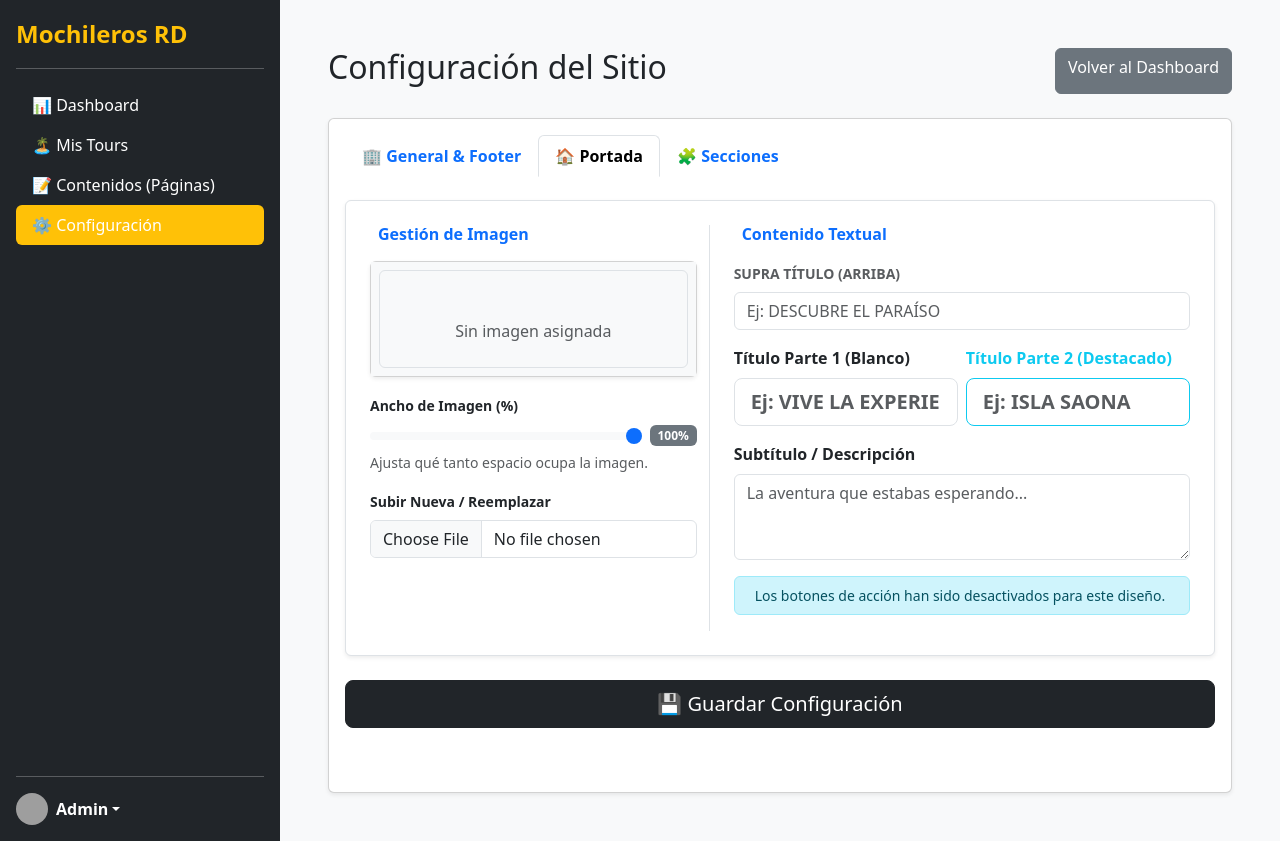
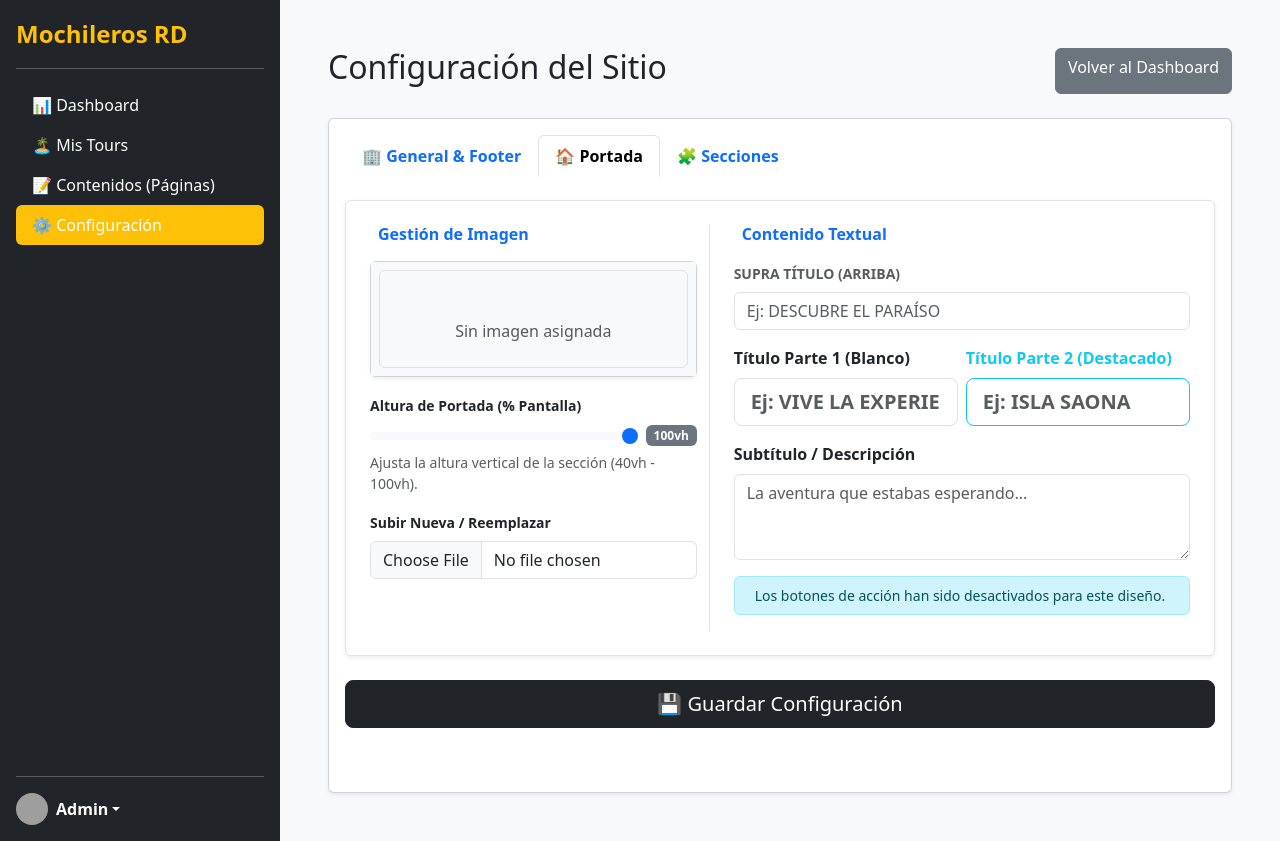
Before and after one commit to Georgedeberas/islasaona_PHP, a PHP site: template src/Views/admin/settings/index.php in a window 1280 px wide, after a click on "🏠 Portada". Run offline with PHP 8.4, Linux system fonts and the light colour scheme; the template is opened without the code that fills it, so the values that code supplies are empty; grey boxes are pictures that could not be loaded.

Commit message:
Fix: Change Hero Image Control from Width to Height (vh) as requested

```diff
--- a/src/Views/admin/settings/index.php
+++ b/src/Views/admin/settings/index.php
@@ -188,19 +188,20 @@
                                             </div>
                                         </div>
 
-                                        <!-- Width Control -->
+                                        <!-- Height Control (Stored in Width column) -->
                                         <div class="mb-3">
-                                            <label class="form-label fw-bold small">Ancho de Imagen (%)</label>
+                                            <label class="form-label fw-bold small">Altura de Portada (%
+                                                Pantalla)</label>
                                             <div class="d-flex align-items-center gap-2">
-                                                <input type="range" class="form-range" min="50" max="100" step="5"
+                                                <input type="range" class="form-range" min="40" max="100" step="5"
                                                     name="home_hero_bg_width"
                                                     value="<?= !empty($val('home_hero_bg_width')) ? $val('home_hero_bg_width') : '100' ?>"
-                                                    oninput="document.getElementById('widthVal').innerText = this.value + '%'">
-                                                <span id="widthVal"
-                                                    class="badge bg-secondary"><?= !empty($val('home_hero_bg_width')) ? $val('home_hero_bg_width') : '100' ?>%</span>
+                                                    oninput="document.getElementById('dimVal').innerText = this.value + 'vh'">
+                                                <span id="dimVal"
+                                                    class="badge bg-secondary"><?= !empty($val('home_hero_bg_width')) ? $val('home_hero_bg_width') : '100' ?>vh</span>
                                             </div>
-                                            <div class="form-text small"> Ajusta qué tanto espacio ocupa la imagen.
-                                            </div>
+                                            <div class="form-text small"> Ajusta la altura vertical de la sección (40vh
+                                                - 100vh).</div>
                                         </div>
 
                                         <!-- File Upload -->
```
Also changed, not shown: src/Views/front/home.php (+8 -8 lines).
